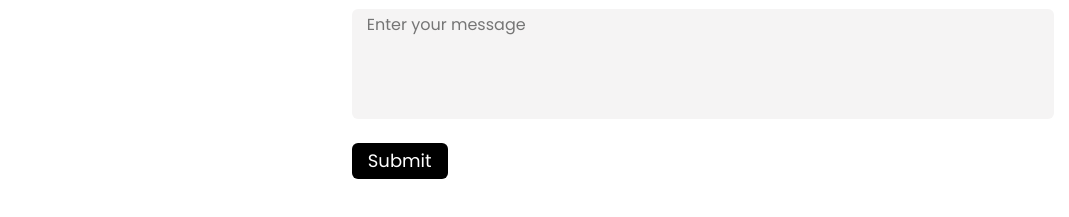
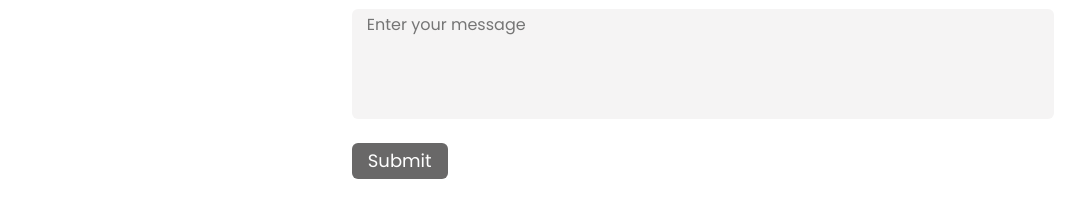
Before and after one commit to plexusdevelopment/altcademy_personal_portfolio, a plain HTML site: page working_directory/index.html in a window 1280 px wide. Shown: the part 4077-4294 px from the top of the page, without its empty margins (104-1173 px from the left). Drawn offline with nearby package versions, Linux system fonts and the light colour scheme; files whose address does not match are found by name; a web font is replaced by a local one.

Commit message:
Update style.css

```diff
--- a/working_directory/assets/css/style.css
+++ b/working_directory/assets/css/style.css
@@ -1170,7 +1170,7 @@ blockquote {
   border: none;
   padding: 8px 16px;
   border-radius: 6px;
-  background: black;
+  background: rgb(105, 104, 104);
   cursor: pointer;
   transition: all 0.3s ease;
 }
```
